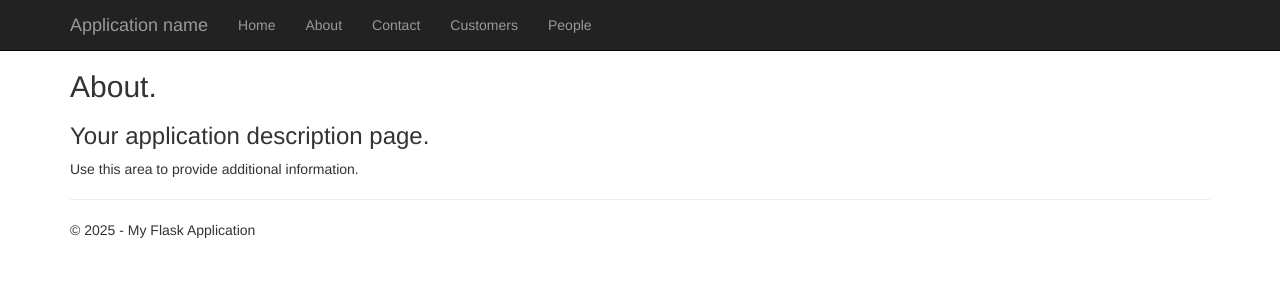
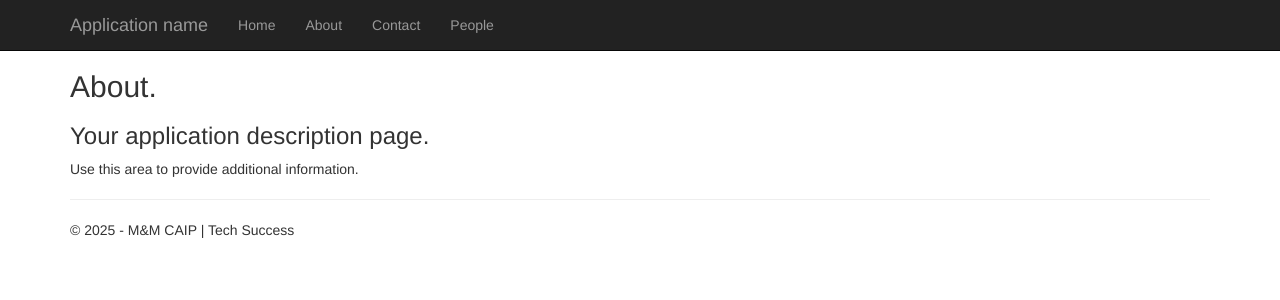
Before and after one commit to donovm4/techsummit-LinuxApp, a Flask app: page /about in a window 1280 px wide. Shown: the top 300 px of the page. Run offline with Flask 2, Linux system fonts and the light colour scheme; some libraries are stand-ins or nearby versions.

Commit message:
Update layout.html title and footer content

```diff
--- a/LinuxApp/templates/layout.html
+++ b/LinuxApp/templates/layout.html
@@ -3,7 +3,7 @@
 <head>
     <meta charset="utf-8" />
     <meta name="viewport" content="width=device-width, initial-scale=1.0">
-    <title>{{ title }} - My Flask Application</title>
+    <title>{{ title }} - AdventureWorksPTO</title>
     <link rel="stylesheet" type="text/css" href="/static/content/bootstrap.min.css" />
     <link rel="stylesheet" type="text/css" href="/static/content/site.css" />
     <script src="/static/scripts/modernizr-2.6.2.js"></script>
@@ -25,7 +25,6 @@
                     <li><a href="{{ url_for('home') }}">Home</a></li>
                     <li><a href="{{ url_for('about') }}">About</a></li>
                     <li><a href="{{ url_for('contact') }}">Contact</a></li>
-                    <li><a href="">Customers</a></li>
                     <li><a href="{{ url_for('people') }}">People</a></li>
                 </ul>
             </div>
@@ -36,7 +35,7 @@
         {% block content %}{% endblock %}
         <hr />
         <footer>
-            <p>&copy; {{ year }} - My Flask Application</p>
+            <p>&copy; {{ year }} - M&M CAIP | Tech Success</p>
         </footer>
     </div>
 
```
